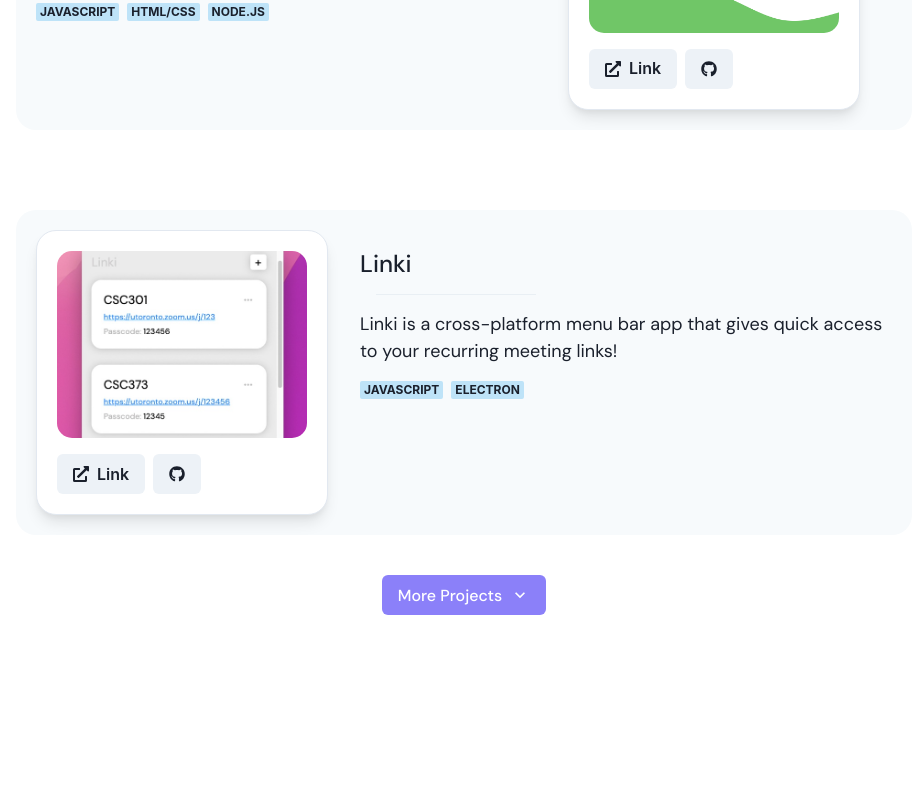
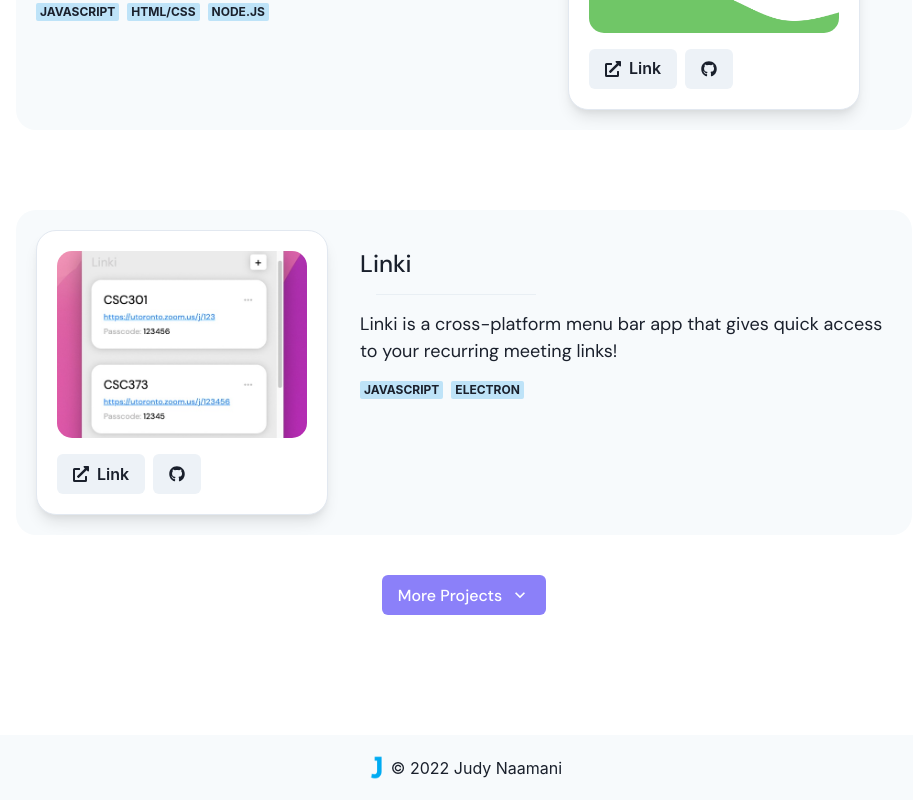
Before and after one commit to judy-n/PersonalSite, a React (Create React App) app: page / in a window 1280 px wide. Shown: the part 2098-2898 px from the top of the page, without its empty margins (176-1089 px from the left). Before the commit the page ends 2833 px from the top, so only its background shows below. Built offline with nearby package versions, Linux system fonts and the light colour scheme.

Commit message:
feat: add a footer

```diff
--- a/src/App.js
+++ b/src/App.js
@@ -6,18 +6,12 @@ import {
     Text,
     Link,
     VStack,
-    Code,
-    Grid,
     Flex, Heading,
     Center, HStack, Button,
-    Icon, Image, Spacer,
-    Badge,
-    useColorMode,
-    useColorModeValue, Wrap, WrapItem, AspectRatio, Divider, useMediaQuery,
+    useMediaQuery,
 } from '@chakra-ui/react';
 
-import { CircleGrid, Circle } from 'react-awesome-shapes'
-import { ColorModeSwitcher } from './ColorModeSwitcher';
+import { CircleGrid } from 'react-awesome-shapes'
 import theme from './theme.js'
 import Nav from "./components/Nav";
 import { Fade, ScaleFade, Slide, SlideFade } from '@chakra-ui/react'
@@ -25,7 +19,7 @@ import {FaGithub, FaLinkedinIn, FaRegEnvelope, FaAngleDown} from 'react-icons/fa
 import ScrollButton from "./components/ScrollButton";
 import About from "./pages/About";
 import Projects from "./pages/Projects";
-import {DiAndroid} from "react-icons/all";
+import Footer from "./components/Footer";
 
 function App() {
     const [isLargerThan1280] = useMediaQuery('(min-width: 1280px)')
@@ -141,8 +135,8 @@ function App() {
             <ScrollButton/>
         </Center>
 
-        <Center>
-            <VStack id="projects"  spacing={10} marginY={'5rem'} width={'70%'}>
+        <Center id="projects">
+            <VStack   spacing={10} marginY={'5rem'} width={'70%'}>
                 <Heading fontWeight={'medium'}
                          className={'font-text'}>
                     Projects
@@ -150,7 +144,7 @@ function App() {
                 <Projects/>
             </VStack>
         </Center>
-
+        <Footer/>
     </ChakraProvider>
   );
 }
--- /dev/null
+++ b/src/components/Footer.js
@@ -0,0 +1,23 @@
+import React from 'react';
+import {Badge, Box, Flex, HStack, Image, ScaleFade, Spacer, Text, VStack, Stack, Center} from "@chakra-ui/react";
+import logo from '../img/big.png'
+
+function Footer() {
+
+    return (<Box bg={'gray.50'} p={5}
+        _dark={{bgColor:'gray.700'}}>
+            <Center>
+                <Image
+                    src={logo}
+                    boxSize={25}
+                />
+                <Text
+                    _dark={{color: 'white'}}
+                >
+                    © 2022 Judy Naamani
+                </Text>
+            </Center>
+        </Box>
+
+    )
+} export default Footer;
--- a/src/components/ScrollButton.js
+++ b/src/components/ScrollButton.js
@@ -7,12 +7,17 @@ const ScrollButton = () => {
 
     const toggleVisible = () => {
         const scrolled = document.documentElement.scrollTop;
-        if (scrolled > 300){
+
+        if (window.innerHeight + window.scrollY >= document.body.offsetHeight) {
+            setVisible(false)
+        }
+        else if (scrolled > 300){
             setVisible(true)
         }
-        else if (scrolled <= 300){
+        else if (scrolled <= 300) {
             setVisible(false)
         }
+
     };
 
     const scrollToTop = () =>{
@@ -29,6 +34,7 @@ const ScrollButton = () => {
         <Button borderRadius={'50%'}
                 w={'3rem'}
                 h={'3rem'}
+                zIndex={20}
                 onClick={scrollToTop}
         style={{position: 'fixed',
             left:'50%',
```
Also changed, not shown: src/img/big.png (added).
